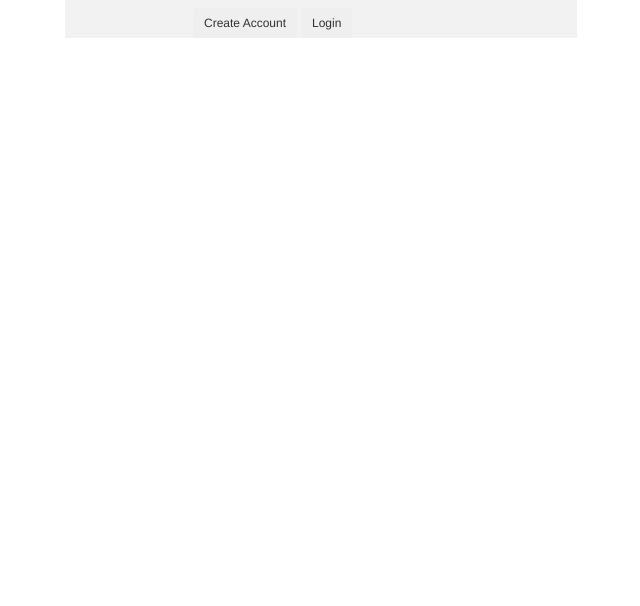
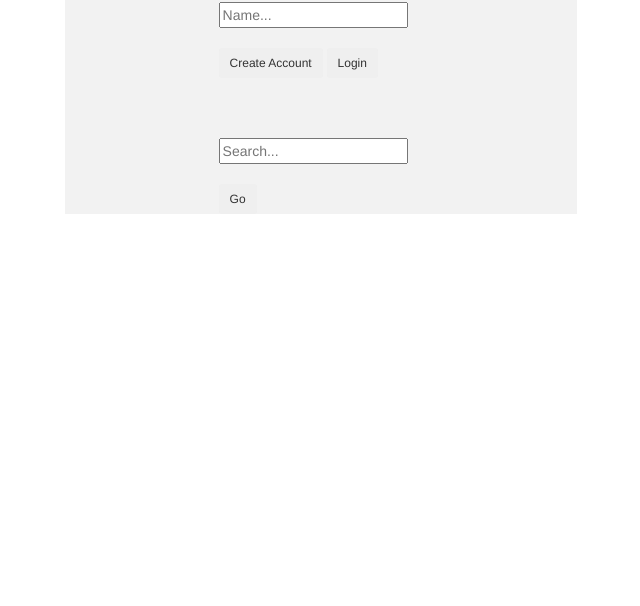
Before and after one commit to 9Alpha/congressStalk, a website: page public/page.html in a window 1280 px wide. Shown: the part 194-800 px from the top of the page, without its empty margins (319-959 px from the left). Drawn offline with nearby package versions, Linux system fonts and the light colour scheme; files that its build step writes are made by us from their sources; files whose address does not match are found by name.

Commit message:
Search Button w/o Functionality

```diff
--- a/public/page.html
+++ b/public/page.html
@@ -8,6 +8,7 @@
 	</head>
 
 	<body>
+		<br><br>
 		<div id="login" class="center">
 			<h1 align = "center"> Congress Stalker: </h1>
 			<h2 align = "center"> Where you fulfill all of your twisted fantasies... </h2>
@@ -17,6 +18,14 @@
 				<br><br>
 				<input id="createButton" class="btn btn-sm" type="button" value="Create Account">
 				<input id="loginButton" class="btn btn-sm" type="button" value="Login">
+			</div>
+
+			<br><br><br>
+
+			<div id="search">
+				<input type="text" id="searchInput" name="search" placeholder="Search...">
+				<br><br>
+				<input id="searchButton" class="btn btn-sm" type="button" value="Go">
 			</div>
 		</div>
 
--- a/public/script.js
+++ b/public/script.js
@@ -1,5 +1,3 @@
-
-
 var usrLegs;
 var usrBills;
 
--- a/public/styles.css
+++ b/public/styles.css
@@ -12,5 +12,11 @@ body {
 #innerLogin {
 	background-color: #f2f2f2;
 	width: 50%;
-	margin-left: 25%;
+	margin-left: 30%;
 }
+
+#search {
+	background-color: #f2f2f2;
+	width: 50%;
+	margin-left: 30%;
+}
```
Also changed, not shown: 1 other file.
